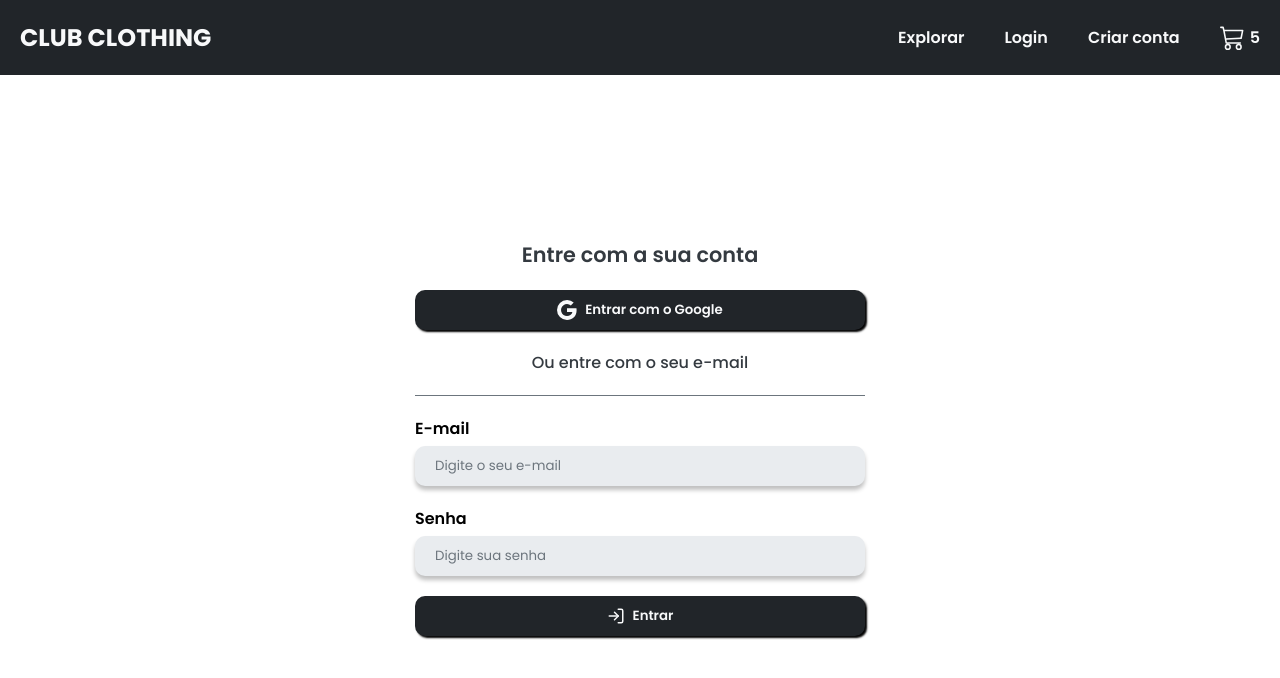
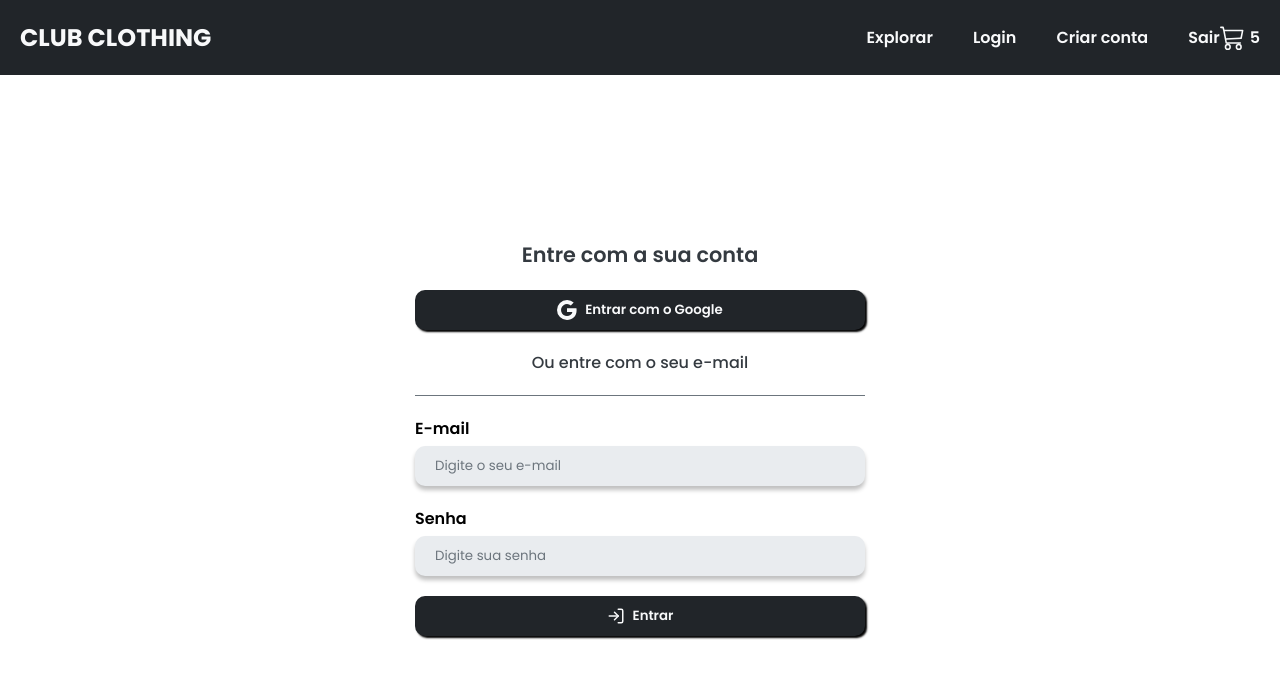
Before and after one commit to leopinheirosilva/club-ecommerce, a React (Create React App) app: page /login in a window 1280 px wide. Shown: the top 678 px of the page. Built offline with nearby package versions, Linux system fonts and the light colour scheme; no server answers.

Commit message:
feat: add auth state listener and sign out button

```diff
--- a/src/App.tsx
+++ b/src/App.tsx
@@ -1,10 +1,17 @@
 import { FunctionComponent } from 'react'
 import { BrowserRouter, Route, Routes } from 'react-router-dom'
+import { onAuthStateChanged } from 'firebase/auth'
+// pages
 import HomePage from './pages/home/home.page'
 import LoginPage from './pages/login/login.page'
 import SignUpPage from './pages/sign-up/sign-up.page'
+// utilities
+import { auth } from './config/firebase.config'
 
 const App: FunctionComponent = () => {
+  onAuthStateChanged(auth, (user) => {
+    console.log(user)
+  })
   return (
     <BrowserRouter>
       <Routes>
--- a/src/components/header/header.component.tsx
+++ b/src/components/header/header.component.tsx
@@ -6,6 +6,8 @@
   HeaderTitle
 } from './header.styles'
 import { BsCart3 } from 'react-icons/bs'
+import { signOut } from 'firebase/auth'
+import { auth } from '../../config/firebase.config'
 
 const Header = () => {
   const navigate = useNavigate()
@@ -29,6 +31,7 @@
         <HeaderItem onClick={handleHomePage}>Explorar</HeaderItem>
         <HeaderItem onClick={handleLoginClick}>Login</HeaderItem>
         <HeaderItem onClick={handleSignUpPage}>Criar conta</HeaderItem>
+        <HeaderItem onClick={() => signOut(auth)}>Sair</HeaderItem>
         <HeaderItem>
           <BsCart3 size={25} />
           <p style={{ marginLeft: 5 }}>5</p>
```
